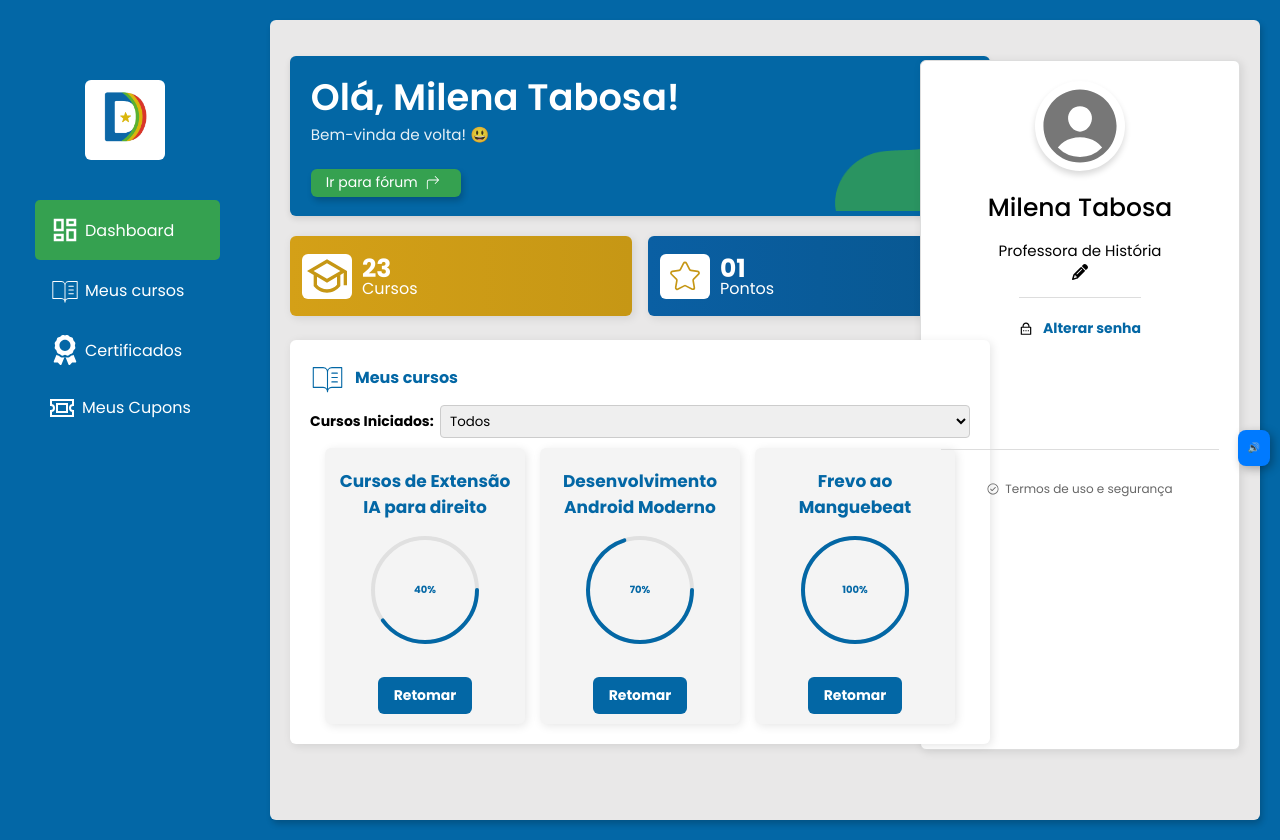
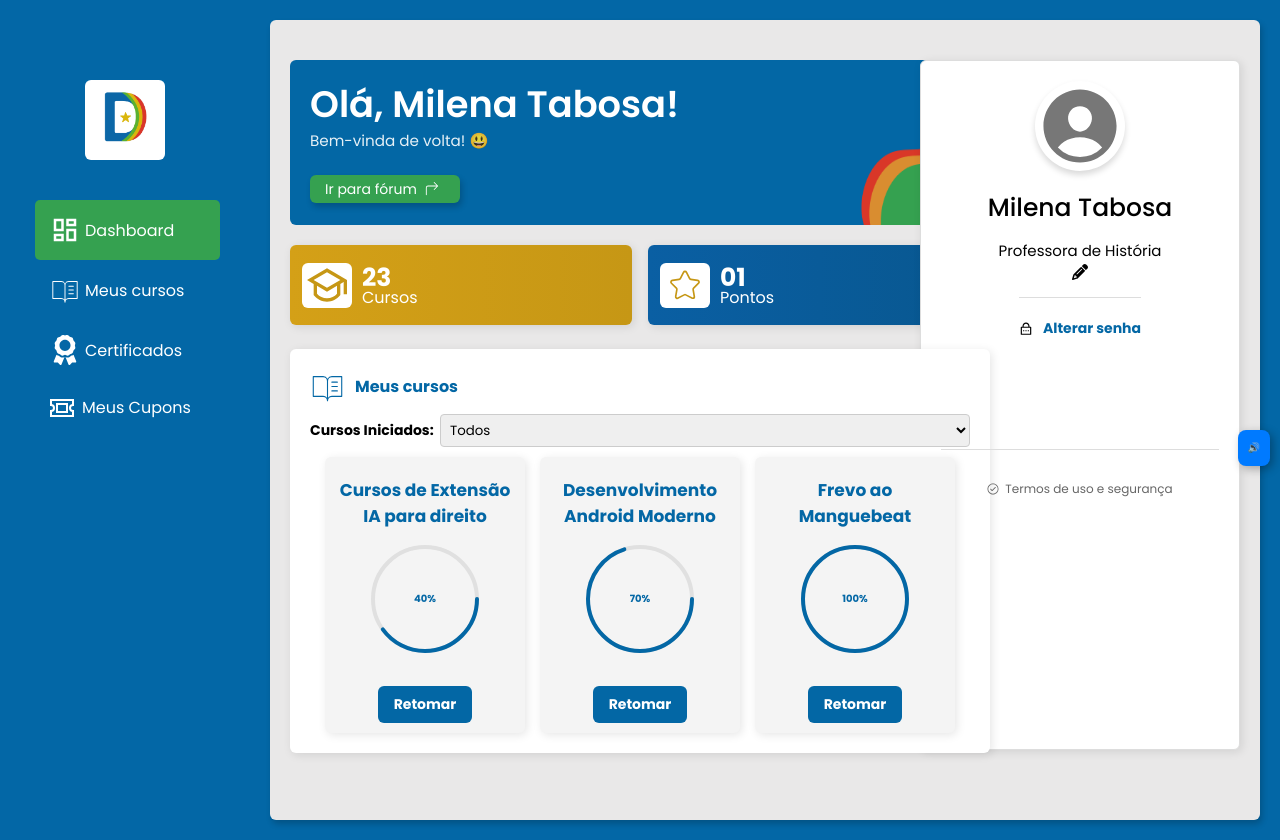
Before and after one commit to MiTabosa/Projeto-Desbrave, a React (Vite) app: page /dashboard in a window 1280 px wide. Built offline with nearby package versions, Linux system fonts and the light colour scheme.

Commit message:
adiiconando elemento colorido no dashboard

```diff
--- a/src/pages/Dashboard/Dashboard.css
+++ b/src/pages/Dashboard/Dashboard.css
@@ -33,13 +33,14 @@
   margin-top: 20px;
 }
 
-.cabecalho-painel img {
+ .cabecalho-painel img {
   position: absolute;
   width: 165px;
   height: 165px;
   top: 0;
   right: 0;
 }
+
 
 .forum-botao {
   display: flex;
--- a/src/pages/Dashboard/Dashboard.jsx
+++ b/src/pages/Dashboard/Dashboard.jsx
@@ -8,7 +8,7 @@ import ProgressCircle from "../../components/ProgressCircle/ProgressCircle";
 import CardPerfil from "../../components/CardPerfil/CardPerfil";
 
 // imagens e ícones
-import elementoVerde from "../../assets/elemento-verde.png";
+import elementoDashboard from "../../assets/elemento-dashboard.png";
 import { BsArrow90DegRight } from "react-icons/bs";
 import { RiGraduationCapLine } from "react-icons/ri";
 import { CiStar } from "react-icons/ci";
@@ -68,7 +68,7 @@ const Dashboard = () => {
               <div className="cabecalho-painel">
                 <h2 className="titulo-dashboard">Olá, {name} {subName}!</h2>
                 <p className="paragrafo-dashboard">Bem-vinda de volta! 😃</p>
-                <img src={elementoVerde} alt="elemento verde" />
+                <img src={elementoDashboard} alt="elemento dashboard colorido" />
                 <button
                   className="forum-botao"
                   onClick={() => navigate("/forum")}
--- a/src/pages/DashboardAdmin/DashboardAdmin.css
+++ b/src/pages/DashboardAdmin/DashboardAdmin.css
@@ -27,7 +27,7 @@
   opacity: 0.9;
 }
 
-.cabecalho-painel {
+.cabecalho-painel-adm {
   position: relative;
   width: 100%;
   max-width: 700px;
@@ -43,7 +43,7 @@
   box-shadow: 0 3px 6px rgba(0, 0, 0, 0.1);
 }
 
-.cabecalho-painel img {
+.cabecalho-painel-adm img {
   position: absolute;
   width: 150px;
   height: 150px;
--- a/src/pages/DashboardAdmin/DashboardAdmin.jsx
+++ b/src/pages/DashboardAdmin/DashboardAdmin.jsx
@@ -5,7 +5,7 @@ import { PiBookOpenTextThin } from "react-icons/pi";
 import { FaComments } from "react-icons/fa";
 import BottomDashboard from "../../components/BottomDashboard/BottomDashboard";
 import SidebarAdmin from "../../components/SidebarAdmin/SidebarAdmin";
-import elementoVerde from "../../assets/elemento-verde.png";
+import elementoDashboard from "../../assets/elemento-dashboard.png";
 import Button from "../../components/Button/Button";
 import CardPerfilAdmin from "../../components/CardPerfilAdmin/CardPerfilAdmin";
 
@@ -30,7 +30,7 @@ const DashboardAdmin = () => {
       <BottomDashboard>
           <div className="secao-superior">
             <div className="esquerda-secao">
-              <div className="cabecalho-painel">
+              <div className="cabecalho-painel-adm">
                 <h2 className="titulo-dashboard">Olá, {name} {subName}!</h2>
                 <p className="paragrafo-dashboard">Bem-vinda de volta! 😃</p>
                 <button
@@ -39,7 +39,7 @@ const DashboardAdmin = () => {
                 >
                   Home
                 </button>
-                <img src={elementoVerde} alt="elemento verde" />
+               <img src={elementoDashboard} alt="elemento dashboard colorido" />
               </div>
             </div>
             <CardPerfilAdmin
```
Also changed, not shown: src/assets/elemento-dashboard.png (added), src/assets/elemento-verde.png (deleted).
